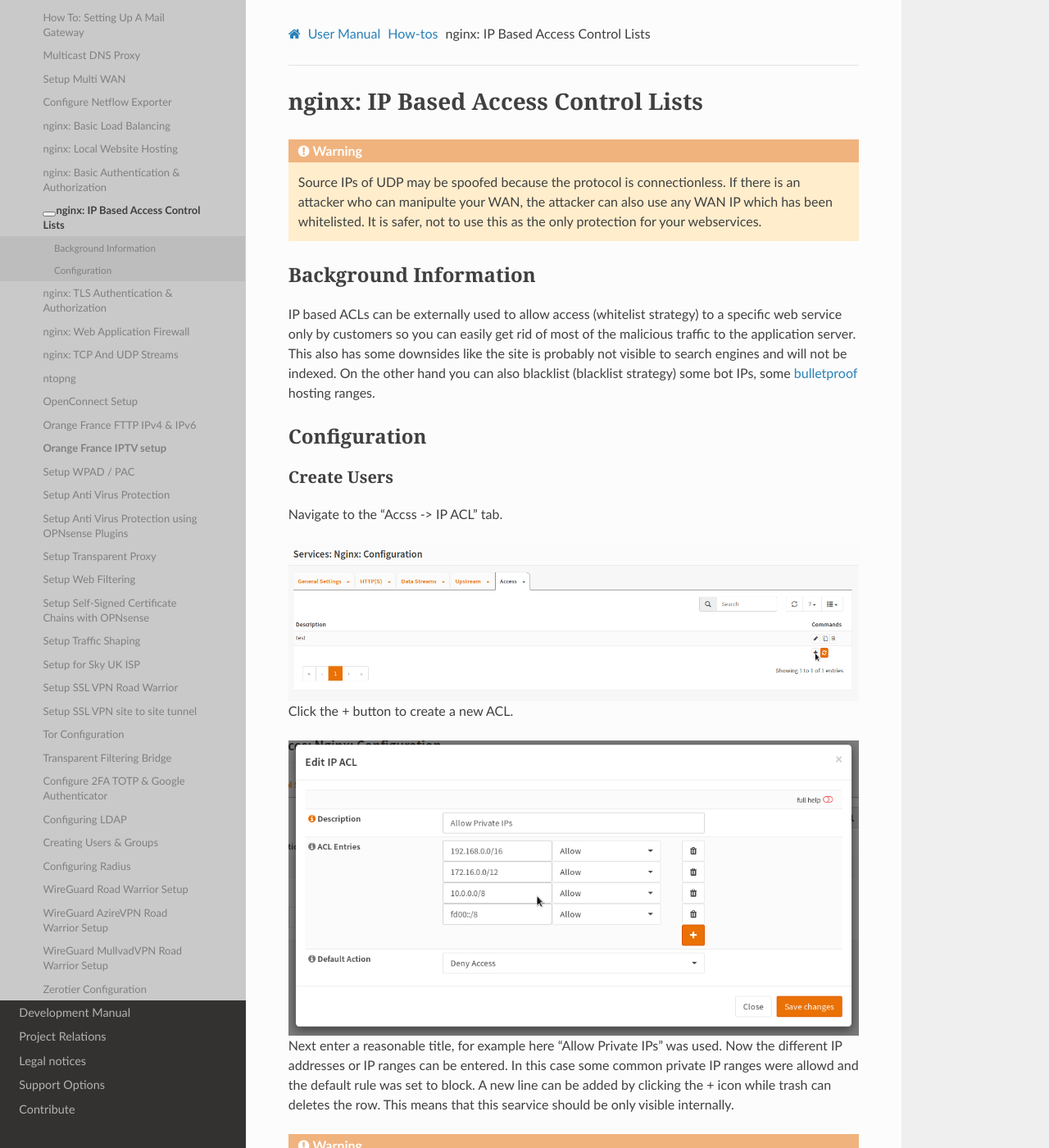
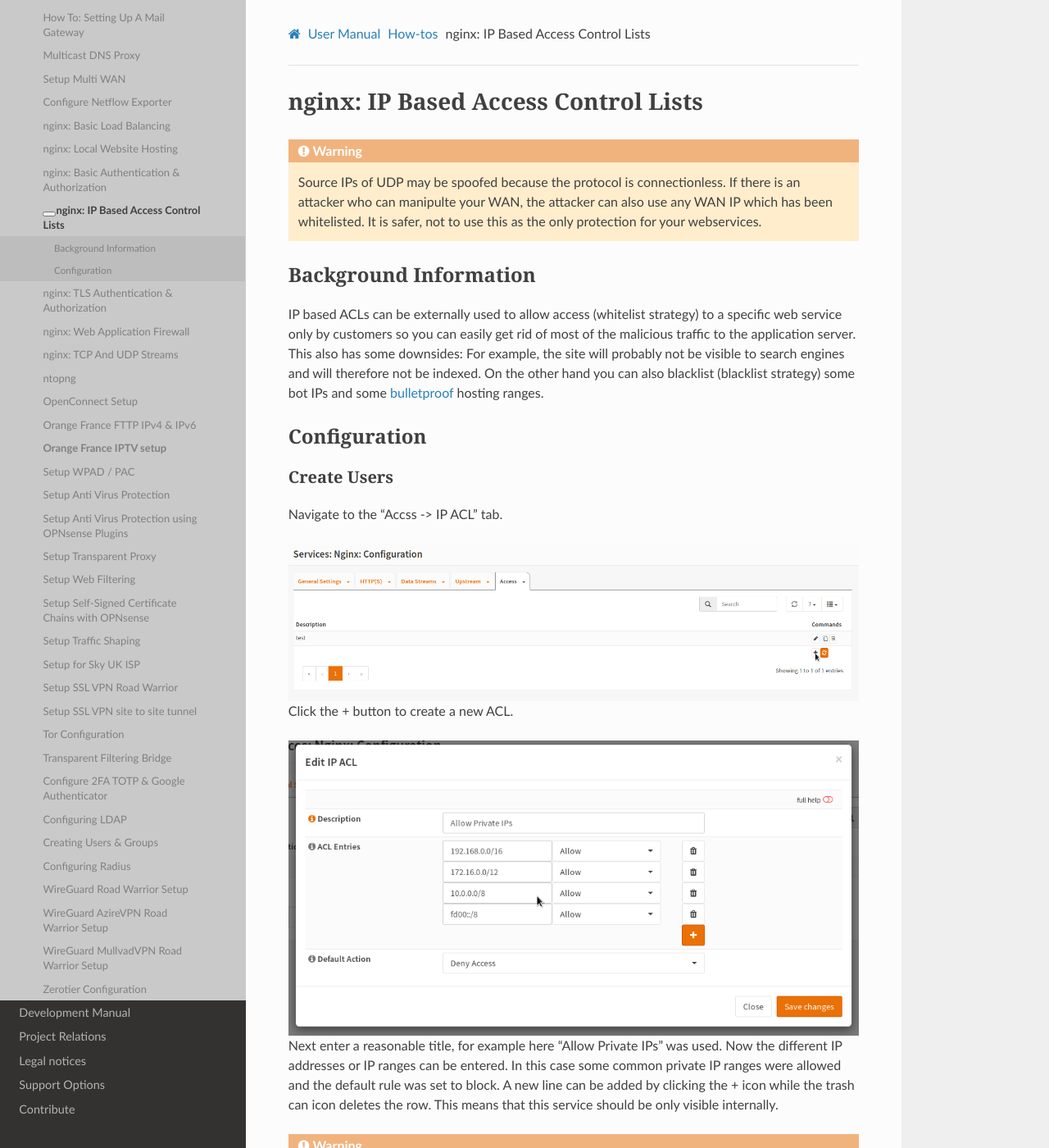
Before and after one commit to opnsense/docs, a Sphinx documentation site: the page built from source/manual/how-tos/nginx_ip_acl.rst, in a window 1280 px wide and 1400 px high. Shown: the whole window at 82% size. Built offline with Sphinx 7.4.7 and the Read the Docs theme 2.0.0, drawn with Linux system fonts in a browser that asks for light colours; nearby versions of some CDN libraries; some web fonts are replaced; library files that are not in the unit come from our copies; some of the changed text lies outside the part shown.

Commit message:
Apply suggestions from code review
www/nginx: apply review comments for IP ACLs

Co-Authored-By: fabianfrz <fabianfrz@users.noreply.github.com>

```diff
--- a/source/manual/how-tos/nginx_ip_acl.rst
+++ b/source/manual/how-tos/nginx_ip_acl.rst
@@ -16,9 +16,9 @@
 IP based ACLs can be externally used to allow access (whitelist strategy) to a
 specific web service only by customers so you can easily get rid of most of the
 malicious traffic to the application server.
-This also has some downsides like the site is probably
-not visible to search engines and will not be indexed.
-On the other hand you can also blacklist (blacklist strategy) some bot IPs,
+This also has some downsides: For example, the site will probably
+not be visible to search engines and will therefore not be indexed.
+On the other hand you can also blacklist (blacklist strategy) some bot IPs and
 some bulletproof_ hosting ranges.
 
 .. _bulletproof: https://en.wikipedia.org/wiki/Bulletproof_hosting
@@ -39,16 +39,16 @@
 
 Next enter a reasonable title, for example here "Allow Private IPs" was used.
 Now the different IP addresses or IP ranges can be entered. In this case some
-common private IP ranges were allowd and the default rule was set to block.
-A new line can be added by clicking the + icon while trash can deletes the row.
-This means that this searvice should be only visible internally.
+common private IP ranges were allowed and the default rule was set to block.
+A new line can be added by clicking the + icon while the trash can icon deletes the row.
+This means that this service should be only visible internally.
 
 .. Warning::
-    Keep in mind that carrier grade NAT (CGN) may cause some trouble with this
+    Keep in mind that carrier grade NAT (CGN) may cause some trouble with these
     ACLs too. Please check how your traffic is handled first.
 
 
-Assign it to a Location, HTTP- or Stream-Server
+Assign it to a Location, HTTP or Stream-Server
 -----------------------------------------------
 
 In the last step, the user list must be added to the object, that supports it.
```
